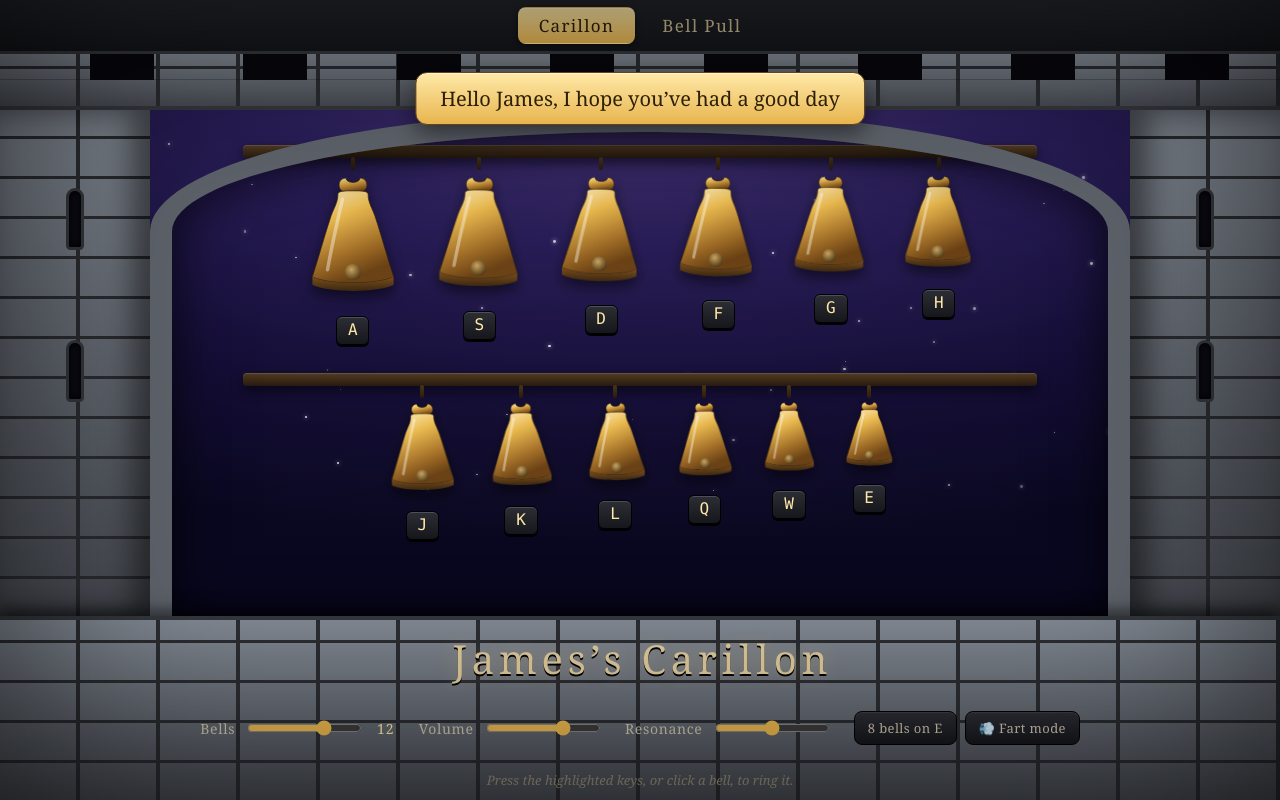
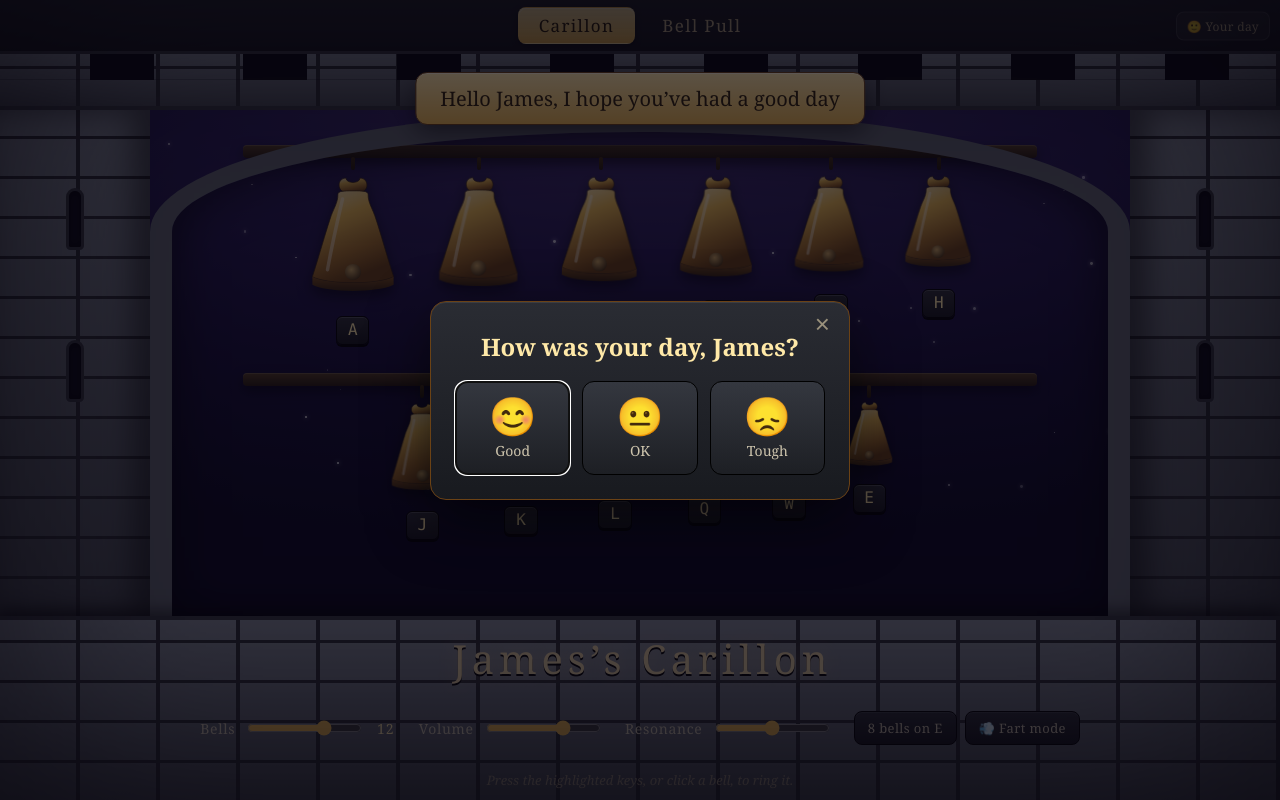
Before and after one commit to pierslyon/Carillon, a plain HTML site: page index.html in a window 1280 px wide. Drawn offline with Linux system fonts and the light colour scheme.

Commit message:
Add mood recorder front-end (Google Sheets method)
"How was your day, James?" modal: pick an emoji (Good/OK/Tough), then one of
three reasons (Work/People/Health), POSTed to a Google Apps Script web app.
Auto-prompts once per day (localStorage) and has a "Your day" button in the
tab bar. Posts { token, timestamp, mood, reason, page } as text/plain (no-cors)
so it works from a static page. ENDPOINT is blank until the web-app URL is set
(logs to console meanwhile). Shared mood.js on both pages; bump styles.css ?v=7.

Co-Authored-By: Claude Opus 4.8 <noreply@anthropic.com>

```diff
--- a/index.html
+++ b/index.html
@@ -5,7 +5,7 @@
   <meta name="viewport" content="width=device-width, initial-scale=1" />
   <title>James&rsquo;s Carillon — a playable bell tower</title>
   <meta name="description" content="A little web game: pick a number of bells and play them like a carillon with your keyboard." />
-  <link rel="stylesheet" href="styles.css?v=6" />
+  <link rel="stylesheet" href="styles.css?v=7" />
 </head>
 <body>
   <!-- Shared SVG gradients, defined once and referenced by every bell -->
@@ -86,6 +86,7 @@
     </div>
   </div>
 
+  <script src="mood.js?v=1" defer></script>
   <script src="welcome.js?v=1" defer></script>
   <script src="carillon.js?v=5" defer></script>
 </body>
--- /dev/null
+++ b/mood.js
@@ -0,0 +1,141 @@
+(() => {
+  "use strict";
+
+  // ---- CONFIG ----------------------------------------------------------------
+  // Paste your Google Apps Script web-app URL here (ends in /exec). Until it's
+  // set, submissions are logged to the console instead of sent.
+  const ENDPOINT = "";
+  // Shared token — must match the SECRET in the Apps Script. Light spam guard.
+  const TOKEN = "carillon-james-7f3a";
+  // ----------------------------------------------------------------------------
+
+  const MOODS = [
+    { key: "happy", emoji: "😊", label: "Good" },
+    { key: "mid", emoji: "😐", label: "OK" },
+    { key: "sad", emoji: "😞", label: "Tough" },
+  ];
+  const REASONS = ["Work", "People", "Health"];
+  const LEAD = { happy: "good", mid: "OK", sad: "tough" };
+
+  let mood = null;
+
+  // ---- modal -----------------------------------------------------------------
+  const modal = document.createElement("div");
+  modal.className = "mood-modal";
+  modal.hidden = true;
+  modal.innerHTML = `
+    <div class="mood-card" role="dialog" aria-modal="true" aria-labelledby="mood-q">
+      <button class="mood-close" type="button" aria-label="Close">×</button>
+      <h2 id="mood-q" class="mood-q">How was your day, James?</h2>
+      <div class="mood-step mood-step--emoji">
+        ${MOODS.map((m) => `<button class="mood-emoji" type="button" data-mood="${m.key}"><span aria-hidden="true">${m.emoji}</span>${m.label}</button>`).join("")}
+      </div>
+      <div class="mood-step mood-step--reason" hidden>
+        <p class="mood-sub">What made it <strong class="mood-lead"></strong>?</p>
+        <div class="mood-reasons">
+          ${REASONS.map((r) => `<button class="mood-reason" type="button" data-reason="${r}">${r}</button>`).join("")}
+        </div>
+        <button class="mood-back" type="button">← back</button>
+      </div>
+      <div class="mood-step mood-step--thanks" hidden>
+        <p class="mood-thanks">Thanks — logged it! 🔔</p>
+      </div>
+    </div>`;
+  document.body.appendChild(modal);
+
+  const stepEmoji = modal.querySelector(".mood-step--emoji");
+  const stepReason = modal.querySelector(".mood-step--reason");
+  const stepThanks = modal.querySelector(".mood-step--thanks");
+  const leadEl = modal.querySelector(".mood-lead");
+
+  function showStep(which) {
+    stepEmoji.hidden = which !== "emoji";
+    stepReason.hidden = which !== "reason";
+    stepThanks.hidden = which !== "thanks";
+  }
+
+  function open() {
+    mood = null;
+    showStep("emoji");
+    modal.hidden = false;
+    document.body.classList.add("mood-open");
+    requestAnimationFrame(() => modal.classList.add("is-open"));
+    const first = stepEmoji.querySelector("button");
+    if (first) first.focus();
+  }
+
+  function close() {
+    modal.classList.remove("is-open");
+    document.body.classList.remove("mood-open");
+    setTimeout(() => { modal.hidden = true; }, 250);
+  }
+
+  // ---- flow ------------------------------------------------------------------
+  modal.querySelector(".mood-close").addEventListener("click", close);
+  modal.addEventListener("pointerdown", (e) => { if (e.target === modal) close(); }); // backdrop
+  modal.querySelector(".mood-back").addEventListener("click", () => showStep("emoji"));
+
+  stepEmoji.querySelectorAll(".mood-emoji").forEach((b) => {
+    b.addEventListener("click", () => {
+      mood = b.dataset.mood;
+      leadEl.textContent = LEAD[mood] || "";
+      showStep("reason");
+    });
+  });
+
+  stepReason.querySelectorAll(".mood-reason").forEach((b) => {
+    b.addEventListener("click", () => {
+      send(mood, b.dataset.reason);
+      showStep("thanks");
+      setTimeout(close, 1600);
+    });
+  });
+
+  document.addEventListener("keydown", (e) => {
+    if (e.key === "Escape" && !modal.hidden) close();
+  });
+
+  function send(moodKey, reason) {
+    const data = {
+      token: TOKEN,
+      timestamp: new Date().toISOString(),
+      mood: moodKey,
+      reason: reason,
+      page: location.pathname.split("/").pop() || "index.html",
+    };
+    if (!ENDPOINT) {
+      console.log("[mood] no endpoint set — would send:", data);
+      return;
+    }
+    fetch(ENDPOINT, {
+      method: "POST",
+      mode: "no-cors",
+      headers: { "Content-Type": "text/plain;charset=utf-8" },
+      body: JSON.stringify(data),
+    }).catch((err) => console.warn("[mood] send failed", err));
+  }
+
+  // ---- trigger button in the tab bar ----------------------------------------
+  const tabs = document.querySelector(".tabs");
+  if (tabs) {
+    const trigger = document.createElement("button");
+    trigger.className = "mood-trigger";
+    trigger.type = "button";
+    trigger.title = "Log how your day was";
+    trigger.innerHTML = `🙂&nbsp;<span>Your day</span>`;
+    trigger.addEventListener("click", open);
+    tabs.appendChild(trigger);
+  }
+
+  // ---- auto-prompt once per day ---------------------------------------------
+  try {
+    const key = "mood:lastPrompt";
+    const today = new Date().toISOString().slice(0, 10);
+    if (localStorage.getItem(key) !== today) {
+      localStorage.setItem(key, today);
+      setTimeout(open, 1500); // let the welcome banner appear first
+    }
+  } catch (_) {
+    /* localStorage unavailable — skip the auto-prompt, the button still works */
+  }
+})();
--- a/styles.css
+++ b/styles.css
@@ -565,3 +565,133 @@ body {
   box-shadow: 0 5px 12px rgba(0, 0, 0, 0.55), inset 0 1px 0 rgba(255, 255, 255, 0.12);
   z-index: 0;
 }
+
+/* ---------- mood recorder ---------- */
+.mood-trigger {
+  position: absolute;
+  right: 10px;
+  top: 50%;
+  transform: translateY(-50%);
+  font-family: ui-serif, Georgia, "Times New Roman", serif;
+  font-size: 12px;
+  letter-spacing: 0.03em;
+  color: #cdbd92;
+  background: rgba(255, 255, 255, 0.06);
+  border: 1px solid rgba(255, 255, 255, 0.12);
+  border-radius: 8px;
+  padding: 5px 10px;
+  cursor: pointer;
+  transition: color 0.15s, background 0.15s;
+}
+.mood-trigger:hover {
+  color: var(--gold);
+  background: rgba(255, 255, 255, 0.12);
+}
+@media (max-width: 560px) {
+  .mood-trigger span { display: none; }
+}
+
+.mood-modal {
+  position: fixed;
+  inset: 0;
+  z-index: 60;
+  display: flex;
+  align-items: center;
+  justify-content: center;
+  padding: 16px;
+  background: rgba(8, 6, 18, 0.66);
+  opacity: 0;
+  transition: opacity 0.25s ease;
+}
+.mood-modal.is-open { opacity: 1; }
+.mood-modal[hidden] { display: none; }
+
+.mood-card {
+  position: relative;
+  width: min(94vw, 420px);
+  background: linear-gradient(180deg, #2a2c33, #181a1f);
+  border: 1px solid #6b4215;
+  border-radius: 16px;
+  padding: 28px 24px 24px;
+  text-align: center;
+  color: #e8e2d4;
+  box-shadow: 0 20px 60px rgba(0, 0, 0, 0.6), inset 0 1px 0 rgba(255, 255, 255, 0.08);
+  transform: translateY(12px) scale(0.97);
+  transition: transform 0.25s cubic-bezier(0.2, 1.1, 0.4, 1);
+}
+.mood-modal.is-open .mood-card { transform: none; }
+
+.mood-q {
+  margin: 0 0 18px;
+  font-family: ui-serif, Georgia, "Times New Roman", serif;
+  font-size: clamp(19px, 3.4vw, 24px);
+  color: var(--gold);
+}
+.mood-close {
+  position: absolute;
+  top: 8px;
+  right: 13px;
+  background: none;
+  border: none;
+  color: #9a917c;
+  font-size: 26px;
+  line-height: 1;
+  cursor: pointer;
+}
+.mood-close:hover { color: var(--gold); }
+
+.mood-step--emoji { display: flex; gap: 12px; justify-content: center; }
+.mood-emoji {
+  flex: 1;
+  display: flex;
+  flex-direction: column;
+  align-items: center;
+  gap: 7px;
+  font-family: ui-serif, Georgia, "Times New Roman", serif;
+  font-size: 14px;
+  color: #cdc4ad;
+  background: linear-gradient(180deg, #34373f, #1d1f24);
+  border: 1px solid #000;
+  border-radius: 12px;
+  padding: 14px 6px;
+  cursor: pointer;
+  transition: color 0.12s, border-color 0.12s, transform 0.12s, box-shadow 0.12s;
+}
+.mood-emoji span { font-size: 38px; line-height: 1; }
+.mood-emoji:hover {
+  color: var(--gold);
+  border-color: #6b4215;
+  transform: translateY(-2px);
+  box-shadow: 0 0 14px rgba(255, 214, 120, 0.3);
+}
+
+.mood-sub { margin: 0 0 14px; color: #cdc4ad; font-size: 15px; }
+.mood-sub strong { color: var(--gold); }
+.mood-reasons { display: flex; gap: 10px; justify-content: center; flex-wrap: wrap; }
+.mood-reason {
+  font-family: ui-serif, Georgia, "Times New Roman", serif;
+  font-size: 14px;
+  color: #2e2008;
+  background: linear-gradient(180deg, #ffe9a8, #e8b54e);
+  border: 1px solid #6b4215;
+  border-radius: 10px;
+  padding: 10px 18px;
+  cursor: pointer;
+  transition: transform 0.12s, box-shadow 0.12s;
+}
+.mood-reason:hover { transform: translateY(-2px); box-shadow: 0 0 14px rgba(255, 214, 120, 0.5); }
+.mood-back {
+  margin-top: 14px;
+  background: none;
+  border: none;
+  color: #9a917c;
+  font-size: 13px;
+  font-style: italic;
+  cursor: pointer;
+}
+.mood-back:hover { color: var(--gold); }
+.mood-thanks { font-size: 18px; color: var(--gold); margin: 14px 0 6px; }
+
+@media (prefers-reduced-motion: reduce) {
+  .mood-modal, .mood-card { transition: opacity 0.2s ease; }
+}
```
Also changed, not shown: ring.html (+2 -1 lines).
